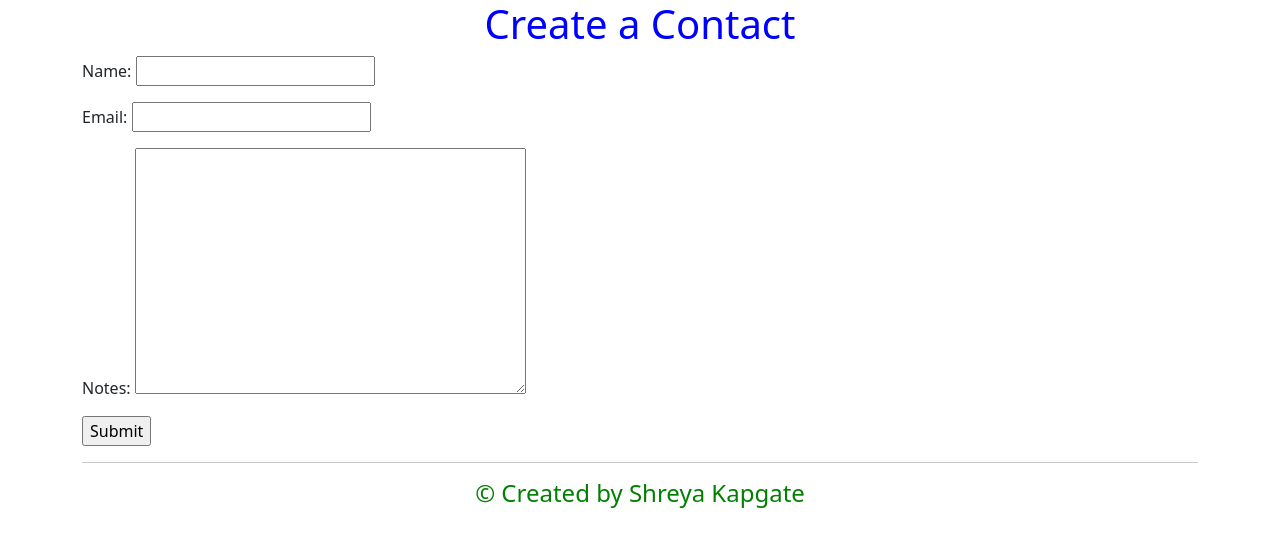
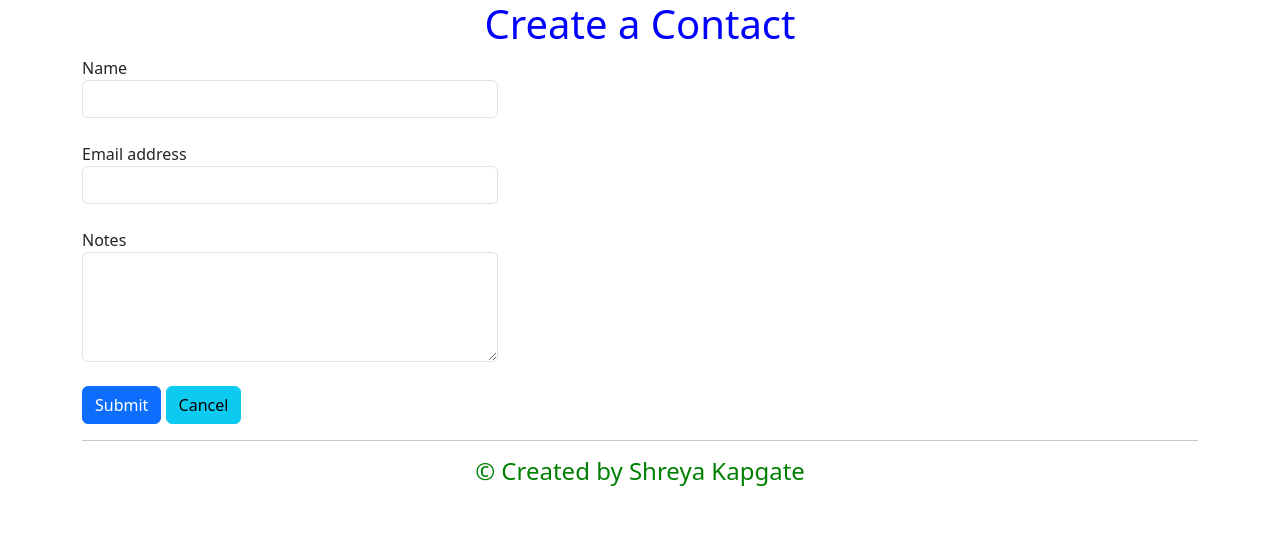
Before and after one commit to shreya2402/shreya_kapgate, a Django app: page /create/ in a window 1280 px wide. Shown: the top 547 px of the page. Run offline with Django 5.2, Linux system fonts and the light colour scheme; some libraries are stand-ins or nearby versions.

Commit message:
cancel button commit

```diff
--- a/Shreya_Kapgate/contacts/templates/contacts/contact_form.html
+++ b/Shreya_Kapgate/contacts/templates/contacts/contact_form.html
@@ -1,7 +1,5 @@
 {% extends "base.html" %}
-
 {% block content %}
-
 <div class="centered-text" style="color: blue;">
     {% if is_creation %}
         <h1>Create a Contact</h1>
@@ -10,11 +8,40 @@
     {% endif %}
 </div>
 
-<form method="post">
-  {% csrf_token %}
-  {{ form.as_p }}
-  <input type="submit" />
+<form method="post" style="width: 26rem; align-items: center;">
+    {% csrf_token %}
+
+    <div class="form-group">
+        <label for="id_name">Name</label>
+        {{ form.name.errors }}
+        <input type="text" id="id_name" class="form-control {% if form.name.errors %}is-invalid{% endif %}" name="name" value="{{ form.instance.name }}" required>
+        <div class="invalid-feedback">
+            {{ form.name.errors }}
+        </div>
+    </div>
+    <br>
+    <div class="form-group">
+        <label for="id_email">Email address</label>
+        {{ form.email.errors }}
+        <input type="email" id="id_email" class="form-control {% if form.email.errors %}is-invalid{% endif %}" name="email" value="{{ form.instance.email }}" required>
+        <div class="invalid-feedback">
+            {{ form.email.errors }}
+        </div>
+    </div>
+    <br>
+    <div class="form-group">
+        <label for="id_notes">Notes</label>
+        {{ form.notes.errors }}
+        <textarea id="id_notes" class="form-control {% if form.notes.errors %}is-invalid{% endif %}" rows="4" name="notes" required>{{ form.instance.notes }}</textarea>
+        <div class="invalid-feedback">
+            {{ form.notes.errors }}
+        </div>
+    </div>
+    <br>
+    <button class="btn btn-primary" type="submit">Submit</button>
+    <a href="{% url 'contact_list' %}" class="btn btn-info">Cancel</a>
 </form>
+
 <hr>
 <div class="centered-text" style="color: green;">
     <h4>&copy; Created by Shreya Kapgate</h4>
--- a/Shreya_Kapgate/contacts/views.py
+++ b/Shreya_Kapgate/contacts/views.py
@@ -22,8 +22,15 @@ class CreateContactView(View):
         form = ContactForm(request.POST)
         if form.is_valid():
             form.save()
-            return redirect('contact_list')  # Redirect to the contact list page or any other page
-        return render(request, self.template_name, {'form': form})
+            return redirect('contact_list')  # Redirect to the contact_list page after saving
+        else:
+            # Handle form errors if needed
+            # Re-render the form with errors
+            context = {
+                'form': form,
+                'is_creation': True
+            }
+            return render(request, self.template_name, context)
 
 class ContactUpdateView(UpdateView):
     model = Contact
```
Also changed, not shown: Shreya_Kapgate/contacts/models.py (line endings or trailing spaces).
